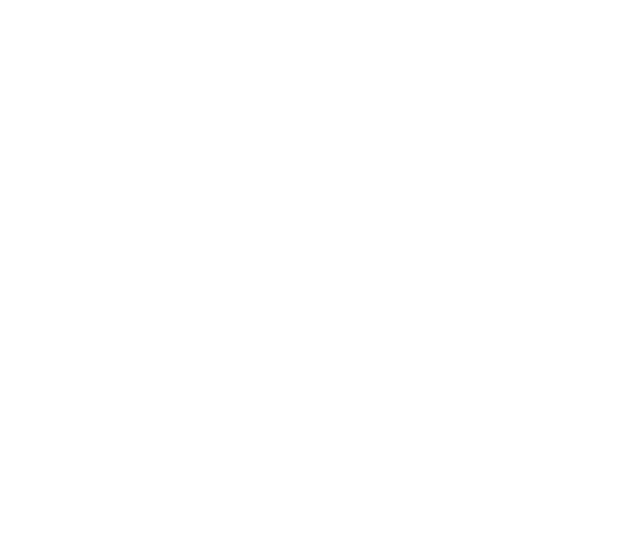
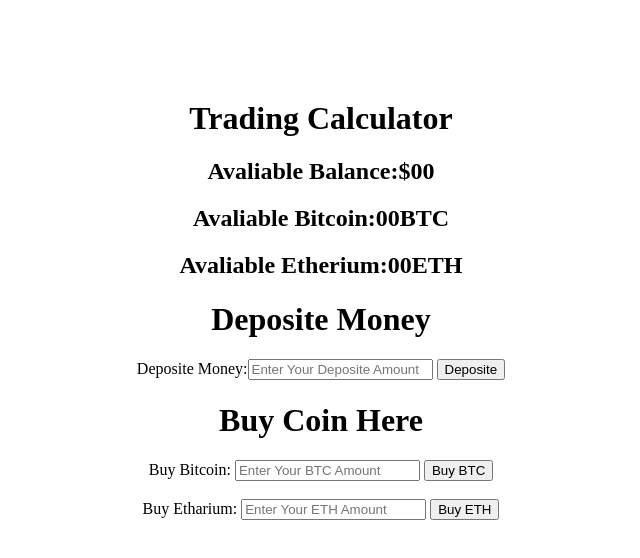
Before and after one commit to monirakandha/tradingcalculation, a plain HTML site: page index.html in a window 1280 px wide. Shown: the whole page, without its empty margins (319-959 px from the left). Drawn offline with Linux system fonts and the light colour scheme.

Commit message:
html body and css part complete

```diff
--- a/index.html
+++ b/index.html
@@ -4,10 +4,44 @@
     <meta charset="UTF-8">
     <meta http-equiv="X-UA-Compatible" content="IE=edge">
     <meta name="viewport" content="width=device-width, initial-scale=1.0">
+    <link rel="stylesheet" href="style.css">
     <title>Trading Calculator</title>
+
 </head>
 <body>
+    <!-- trading calculator  -->
+    <div>
+        <h1>Trading Calculator</h1>
+        <h2>Avaliable Balance:$<span id="balance-field">00</span></h2>
+        <h2>Avaliable Bitcoin:00<span id="btc-field">BTC</span></h2>
+        <h2>Avaliable Etherium:00<span id="eth-field">ETH</span></h2>
+    </div>
 
+<!-- deposite section -->
+    <div>
+        <h1>Deposite Money</h1>
+        <form action="">
+            <label for="deposit-box">Deposite Money:</label><input type="text" placeholder="Enter Your Deposite Amount"  name="" id="deposit-box">
+            <button type="submit" id="deposit-btn">Deposite</button>
+        </form>
+    </div>
+
+    <!-- buy coin section  -->
+    <div>
+        <h1>Buy Coin Here</h1>
+        <div>
+            <label for="btc-box">Buy Bitcoin:</label> <input type="text" placeholder="Enter Your BTC Amount" name="" id="btc-box">
+            <button id="buy-btc">Buy BTC</button>
+        </div>
+        <br>
+        <div>
+            <label for="eth-box">Buy Etharium:</label> <input type="text" placeholder="Enter Your ETH Amount" name="" id="eth-box">
+            <button id="buy-eth">Buy ETH</button>
+        </div>
+    </div>
+
+
+    <!-- script file added  -->
     <script src="scripts/script.js"></script>
 </body>
 </html>
--- a/scripts/script.js
+++ b/scripts/script.js
@@ -0,0 +1 @@
+const depositeBtn = document.getElementById('deposit-btn');
--- a/style.css
+++ b/style.css
@@ -0,0 +1,4 @@
+body{
+    text-align: center;
+    margin-top: 100px;
+}
```
